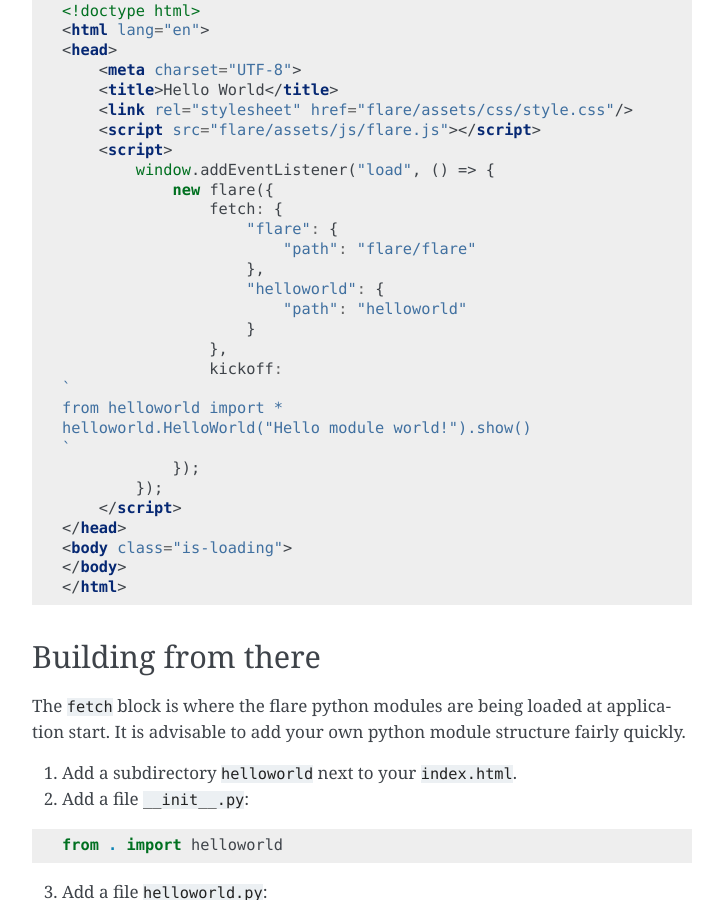
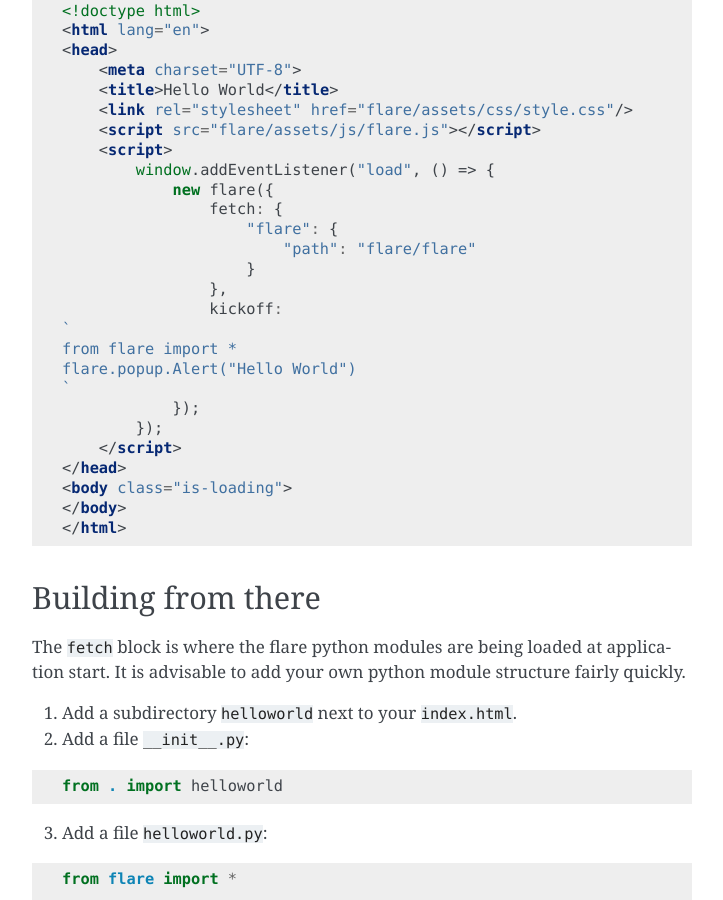
Before and after one commit to passion0714/python, a Sphinx documentation site: the page built from docs/doc_tutorial/05_helloworld.rst, in a window 1280 px wide and 900 px high, scrolled down 680 px. Shown: the whole window, without its empty margins (388-1111 px from the left). Built offline with Sphinx 7.4.7, drawn with Linux system fonts in a browser that asks for light colours.

Commit message:
One copy&paste too many put the final state of the code into the initial state of the code. (#31)

```diff
--- a/docs/doc_tutorial/05_helloworld.rst
+++ b/docs/doc_tutorial/05_helloworld.rst
@@ -40,15 +40,12 @@ A simple ``index.html`` file that uses flare might now look like this:
                     fetch: {
                         "flare": {
                             "path": "flare/flare"
-                        },
-                        "helloworld": {
-                            "path": "helloworld"
                         }
                     },
                     kickoff:
     `
-    from helloworld import *
-    helloworld.HelloWorld("Hello module world!").show()
+    from flare import *
+    flare.popup.Alert("Hello World")
     `
                 });
             });
```
